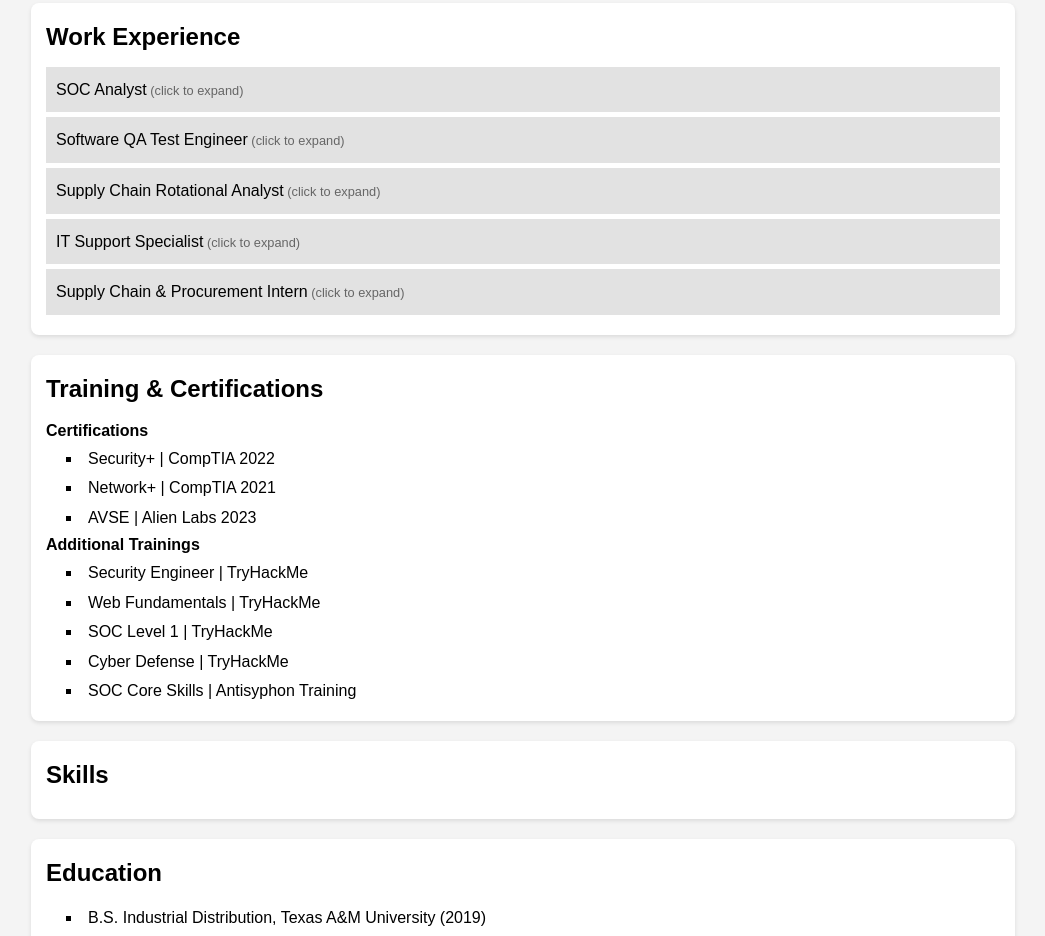
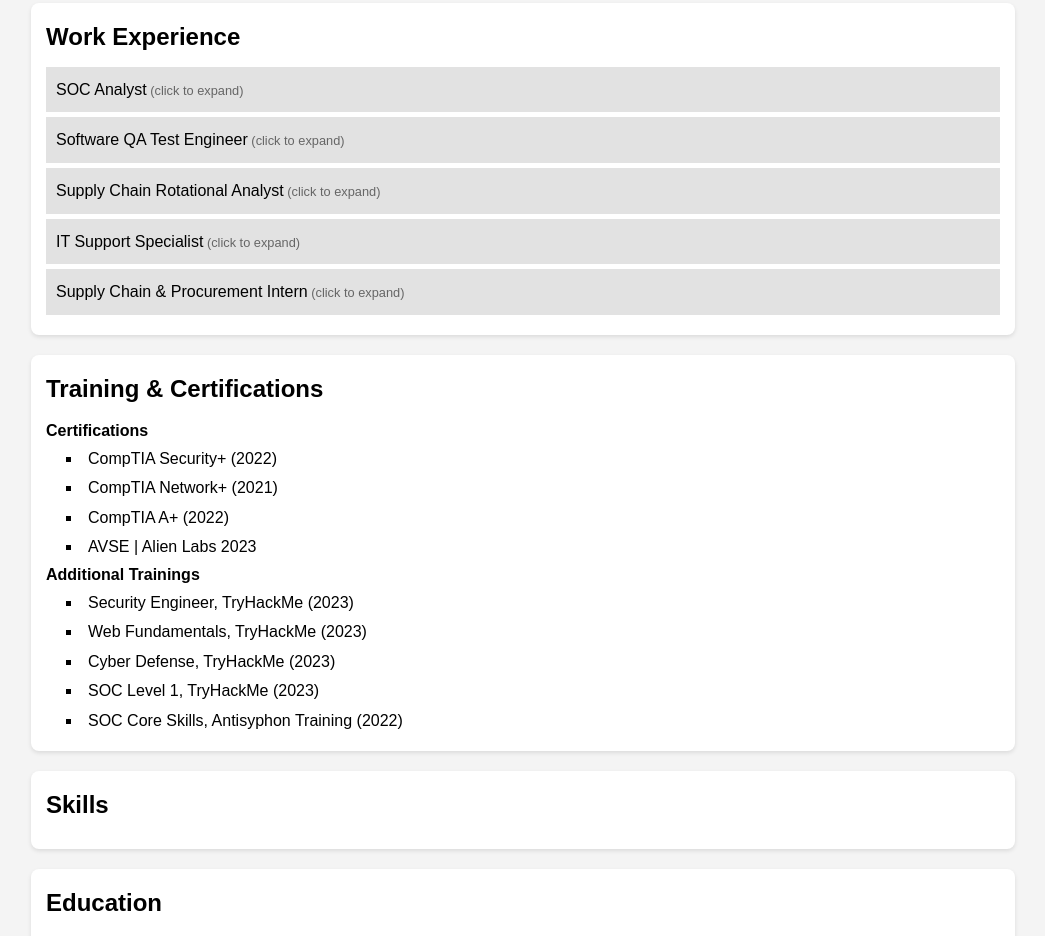
Before and after one commit to ffredhenry/aws-static-website, a plain HTML site: page index.html in a window 1280 px wide. Shown: the part 406-1342 px from the top of the page, without its empty margins (117-1162 px from the left). Drawn offline with Linux system fonts and the light colour scheme.

```diff
--- a/index.html
+++ b/index.html
@@ -3,47 +3,48 @@
 	<head>
 		<meta charset="UTF-8">
 		<meta name="viewport" content="width=device-width, initial-scale=1.0">
-		<title>Online Interactive Resume - Fred Henry</title>
+		<title>eResume - Fred Henry</title><!-- Webpage Title-->
 		<link rel="stylesheet" href="styles.css">
 	</head>
 	<body>
 		<div class="container">
 			<header>
 				<img src="headshot.jpg" alt="Headshot" class="headshot">
-				<h1 id="name">Fred Henry</h1>
-				<p id="contactInfo">Austin, TX | xxxxxxxx@xxxxx.xxx</p><!--FIXME: add email -->
+				<h1 id="name">Fred Henry</h1><!--FIXME: add email to public version-->
+				<p id="contactInfo">Austin, TX | xxxxxxxx@xxxxx.xxx</p>
 			</header>
-			<section id="employmentHistory">
+			<section id="employmentHistory"><!-- Work Experience Section-->
 				<h2>Work Experience</h2>
-				<div id="timeline"></div> <!-- FIXME: js array placeholder -->
+				<div id="timeline"></div>
 			</section>
-			<section id="learningCerts">
+			<section id="learningCerts"><!-- Certifications & Training Section-->
 				<h2>Training & Certifications</h2>
 				<h4>Certifications</h4>
 				<ul>
-					<li>Security+ | CompTIA 2022</li>
-					<li>Network+ | CompTIA 2021</li>
+					<li>CompTIA Security+ (2022)</li>
+					<li>CompTIA Network+ (2021)</li>
+					<li>CompTIA A+ (2022)</li>
 					<li>AVSE | Alien Labs 2023</li>
 				</ul>
 				<h4>Additional Trainings</h4>
 				<ul>
-					<li>Security Engineer | TryHackMe</li>
-					<li>Web Fundamentals | TryHackMe</li>
-					<li>SOC Level 1 | TryHackMe</li>
-					<li>Cyber Defense | TryHackMe</li>
-					<li>SOC Core Skills | Antisyphon Training</li>
+					<li>Security Engineer, TryHackMe (2023)</li>
+					<li>Web Fundamentals, TryHackMe (2023)</li>
+					<li>Cyber Defense, TryHackMe (2023)</li>
+					<li>SOC Level 1, TryHackMe (2023)</li>
+					<li>SOC Core Skills, Antisyphon Training (2022)</li>
 				</ul>
 			</section>
-			<section id="technicalSkills">
+			<section id="technicalSkills"><!-- Skills Section-->
 				<h2>Skills</h2>
 			</section>
-			<section id="education">
+			<section id="education"><!-- Education Section-->
 				<h2>Education</h2>
 				<ul>
 					<li>B.S. Industrial Distribution, Texas A&M University (2019)</li>
 				</ul>
 			</section>
 		</div>
-		<script src="script.js"></script>
+		<script src="script.js"></script> <!-- Script sourcing line-->
 	</body>
 </html>
```
